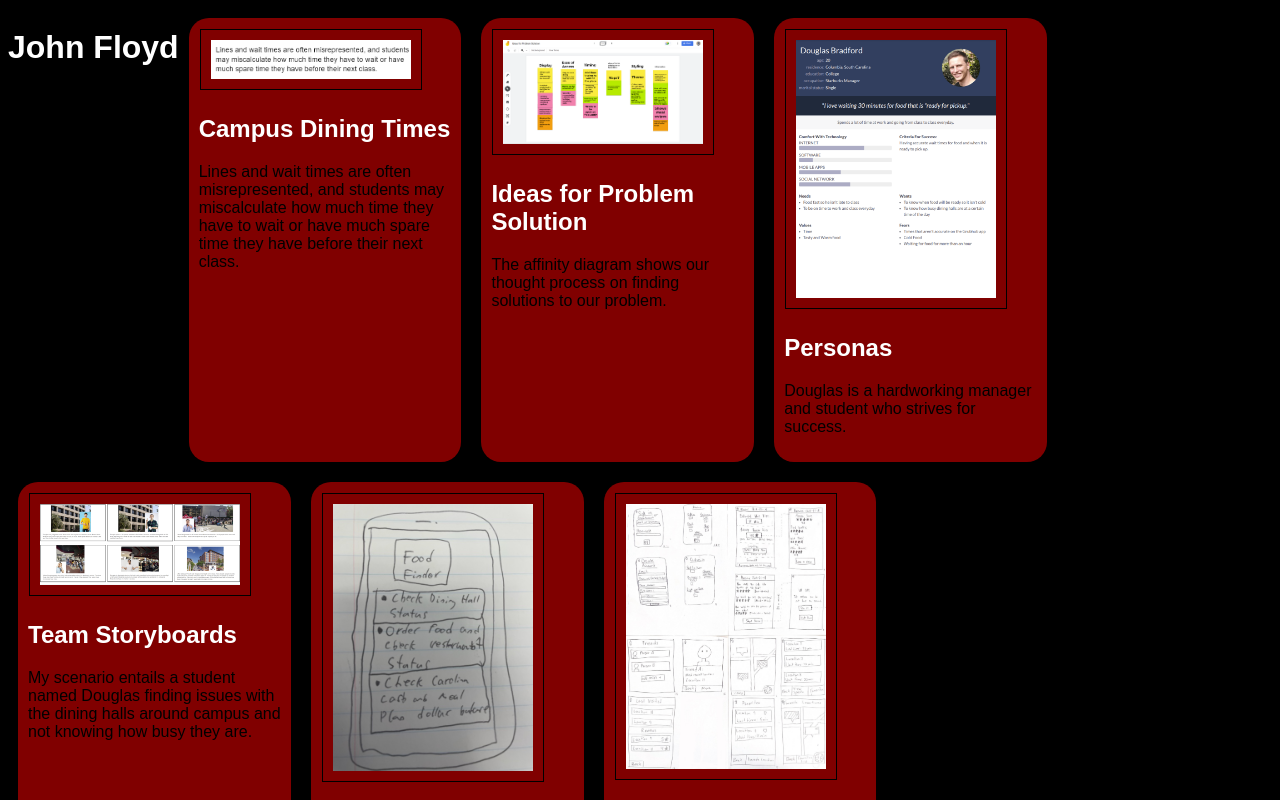
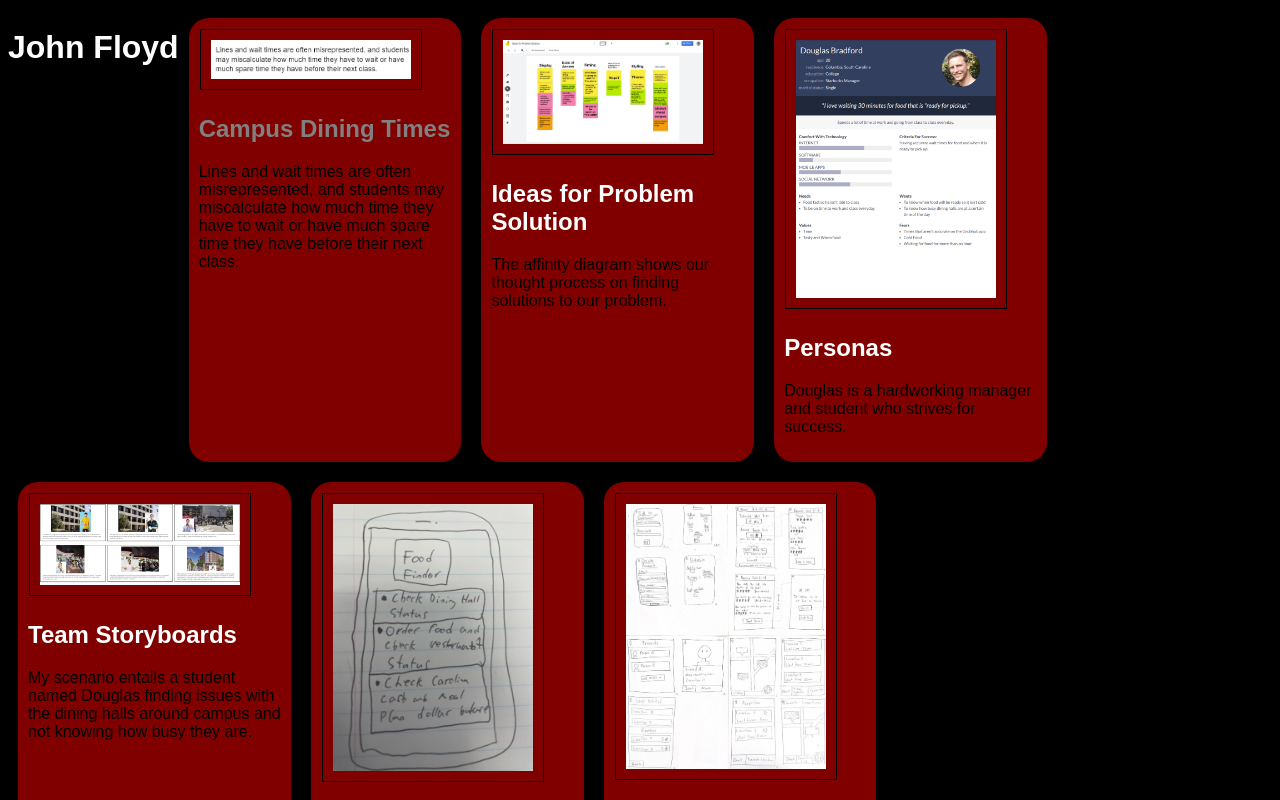
Before and after one commit to JohnFloyd7509/JohnFloyd7509.github.io, a plain HTML site: page index.html in a window 1280 px wide. In both pictures the pointer is over the element "Campus Dining Times". Shown: the top 800 px of the page. Drawn offline with Linux system fonts and the light colour scheme.

Commit message:
Update styles.css

```diff
--- a/styles.css
+++ b/styles.css
@@ -8,13 +8,10 @@ h1 {
 color: white;
 text-align: center;
 }
-h1:hover {
- color: red;
+h2:hover {
+ color: grey;
  width: 100%;
  display: block;
-}
-h2 {
-color: white;
 }
 .assign {
 background: maroon;
```
